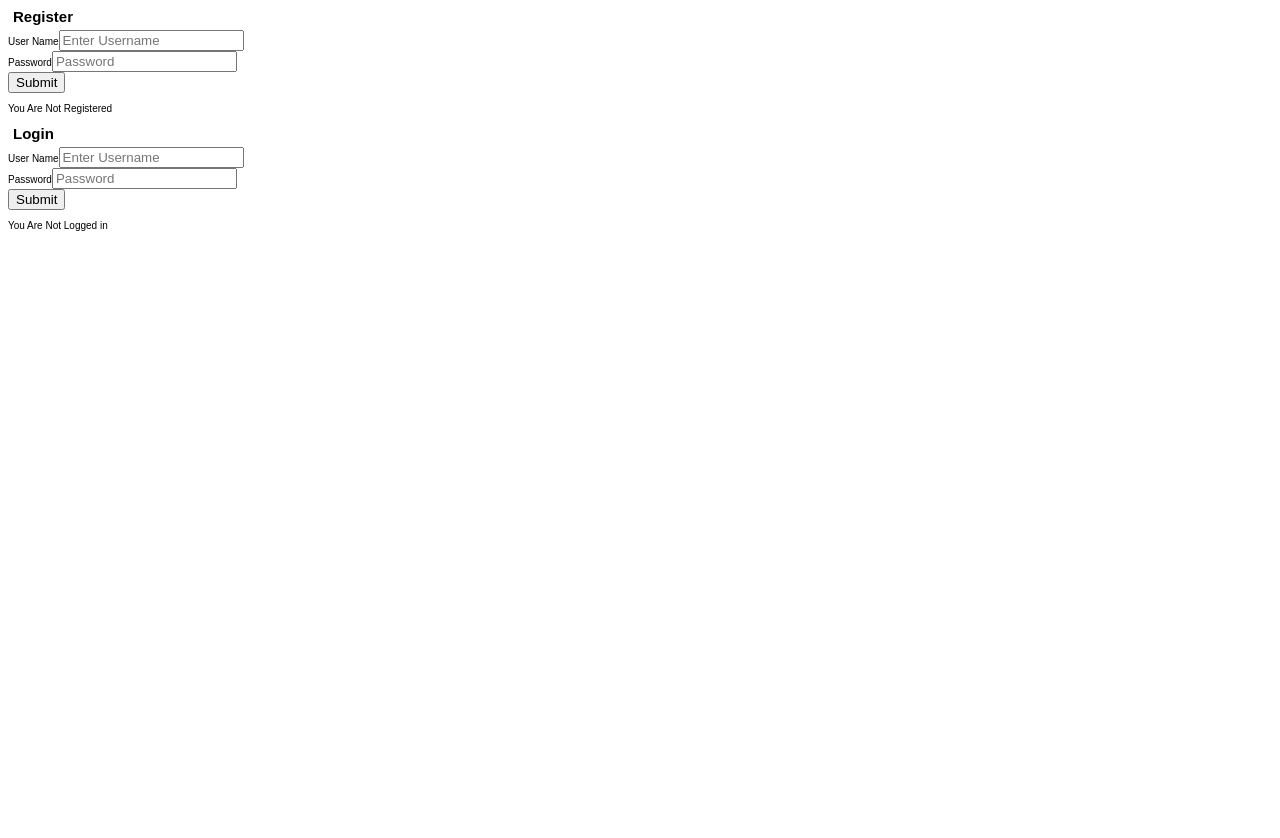
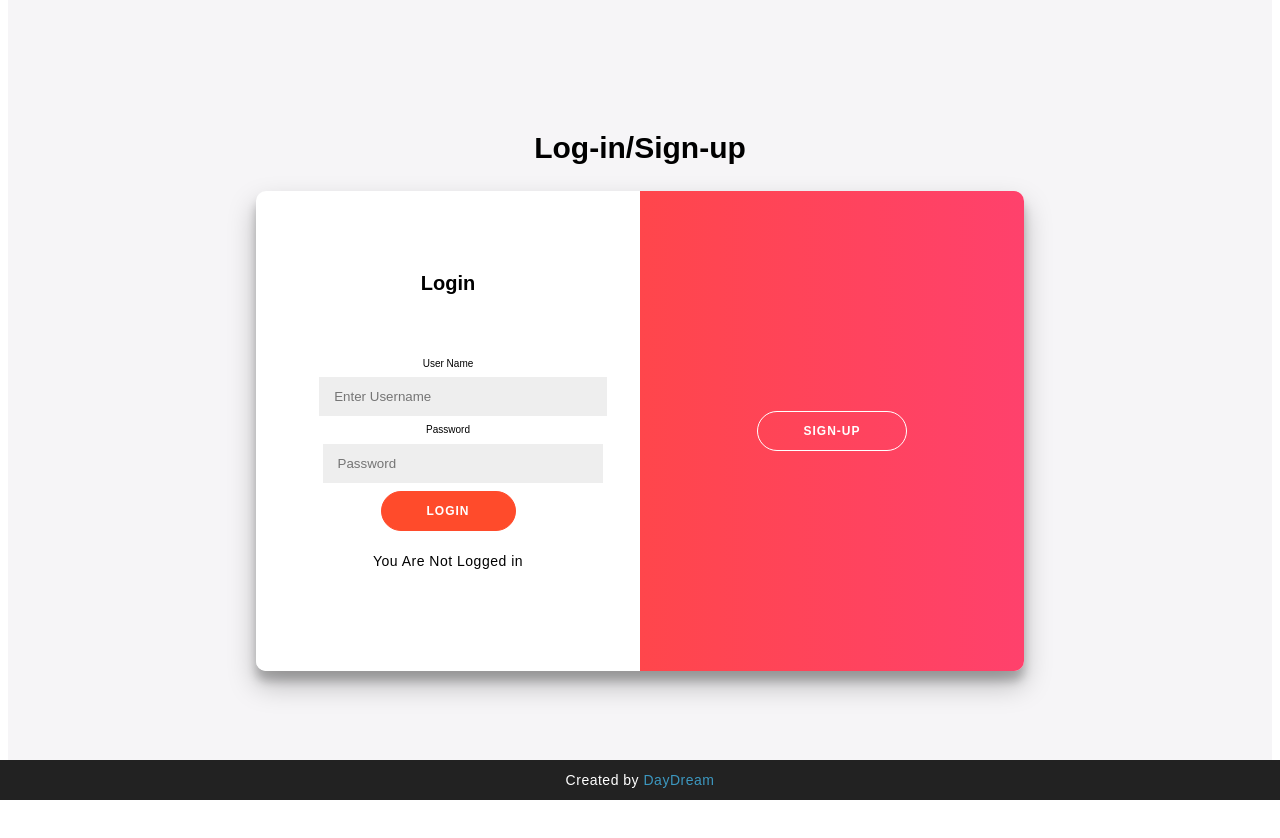
Before and after one commit to VodkaPeach/Interactive_Calendar_React, a React (Create React App) app: page /Account in a window 1280 px wide. Before the commit the page ends 800 px from the top, so only its background shows below. Built offline with nearby package versions, Linux system fonts and the light colour scheme.

Commit message:
add: styles for the login page

```diff
--- a/src/App.js
+++ b/src/App.js
@@ -8,9 +8,6 @@ import { nanoid } from "nanoid";
 import { Temporal, Intl, toTemporalInstant } from '@js-temporal/polyfill';
 import Course from "./components/course/course";
 import EventAdd from "./components/EventAdd";
-import Register from "./components/Register";
-import { Routes, Route } from "react-router-dom";
-import Login from "./components/Login";
 import Cookies from "universal-cookie";
 const cookies = new Cookies();
 const USER = cookies.get("USER");
@@ -35,6 +32,9 @@ function App(props) {
   const [gDay, setGDay] = useState(todayDate);
   const isThisMonth = thisMonth === gDay.slice(5, 7);
 
+  // login status
+  const [isLoggedIn, setIsLoggedIn] = useState(false);
+
 
   function generateData() {
     // {givenDate} is a string of ISO8062, the selected day.
@@ -48,7 +48,7 @@ function App(props) {
     // number of days in last month.
     const daysInLastMonth = new Date(givenDate.getFullYear(), givenDate.getMonth(), 0).getDate();
     //
-    const eventsInThisMonth = EVENTS.filter(event=>event.date.slice(5,7)===gDay.slice(5,7));
+    const eventsInThisMonth = isLoggedIn? EVENTS.filter(event=>event.date.slice(5,7)===gDay.slice(5,7)):null;
 
     function buildData(id, name, isToday, hasEvent, isSelected, isInThisMonth) {
       const day = {
@@ -71,7 +71,7 @@ function App(props) {
 
     let isTd, isSl = false;
     for (let i = 0; i < daysInMonth; i++) {
-      const eventI = eventsInThisMonth.filter(event => Number(event.date.slice(8,10))===i+1);
+      const eventI = isLoggedIn? eventsInThisMonth.filter(event => Number(event.date.slice(8,10))===i+1):[];
 
       if (i + 1 === Number(today) && isThisMonth) {
         isTd = true;
@@ -108,13 +108,22 @@ function App(props) {
     e.preventDefault();
     setGDay(e.target.value);
   }
-  //console.log(EVENTS);
+
+  // toggle isLogin
+  function toggleIsLoggedIn(isLogin) {
+    setIsLoggedIn(isLogin);
+  }
+
+
+/*   console.log(EVENTS);
+  EVENTS.pop();
+  cookies.set("EVENTS", EVENTS, {path: "/"}); */
 
   // Month Display.
   const monthDisplay = (<Month id={"monthDisplay"} key={`monthDisplay`} gDay={gDay} clickDay={clickDay} generateData={generateData} />);
 
   // Events
-  const events = EVENTS ? EVENTS.filter(event=>event.date.slice(0, 10)===gDay).map(event => <Event id={event._id} key={event._id} name={event.name} date={event.date}
+  const events = isLoggedIn ? EVENTS.filter(event=>event.date.slice(0, 10)===gDay).map(event => <Event id={event._id} key={event._id} name={event.name} date={event.date}
     startTime={event.startTime} endTime={event.endTime} description={event.description} creator={event.creator}/>) : null;
 
   // Week Display.
@@ -155,7 +164,7 @@ function App(props) {
           <a href="/Account">Register/Login</a>
         </div>
         <div className="Account">
-          <p>{USER.username}</p>
+          <p>{isLoggedIn? USER.username:null}</p>
         </div>
       </section>
       {grid}
--- a/src/components/Account.js
+++ b/src/components/Account.js
@@ -1,20 +1,46 @@
 import React from "react";
-import { Col, Row } from "react-bootstrap";
 import Login from "./Login";
 import Register from "./Register";
+import classes from "./Account.module.css";
+import { useState } from 'react';
 
 export default function Account() {
+  const [isPanelActive, setIsPanelActive] = useState(false);
+  function handleGhostSignup(){
+    setIsPanelActive(true);
+  }
+  function handleGhostSignIn(){
+    setIsPanelActive(false);
+  }
+
   return (
-    <Row>
-      {/* Register */}
-      <Col xs={12} sm={12} md={6} lg={6}>
-        <Register />
-      </Col>
+    <div className={classes.body}>
+      <h1>Log-in/Sign-up</h1>
+      <div className={`${classes.container}${isPanelActive ? " "+classes.rightPanelActive: ""}`}>
+        <div className={`${classes.formContainer} ${classes.signUpContainer}`}>
+          <Register />
+        </div>
+        <div className={`${classes.formContainer} ${classes.signInContainer}`}>
+          <Login />
+        </div>
+        <div className={classes.overlayContainer}>
+          <div className={classes.overlay}>
+            <div className={`${classes.overlayPanel} ${classes.overlayLeft}`}>
+              <button className={classes.ghost} onClick={handleGhostSignIn}>Login</button>
+            </div>
+            <div className={`${classes.overlayPanel} ${classes.overlayRight}`}>
+              <button className={classes.ghost} onClick={handleGhostSignup}>Sign-up</button>
+            </div>
+          </div>
+        </div>
+      </div>
+      <footer className={classes.footer}>
+        <p>
+          Created by
+          <a href="https://github.com/DayDreamWake" target="_blank"> DayDream</a>
+        </p>
+      </footer>
 
-      {/* Login */}
-      <Col xs={12} sm={12} md={6} lg={6}>
-        <Login />
-      </Col>
-    </Row>
+    </div>
   );
 }
--- /dev/null
+++ b/src/components/Account.module.css
@@ -0,0 +1,230 @@
+@import url('https://fonts.googleapis.com/css2?family=Poppins:ital,wght@0,200;1,100&display=swap');
+
+.body {
+    box-sizing: border-box;
+    background: #f6f5f7;
+    display: flex;
+    justify-content: center;
+    align-items: center;
+    flex-direction: column;
+    font-family: 'Montserrat', sans-serif;
+    height: 100vh;
+    margin: -20px 0 50px;
+}
+
+.body h1 {
+    font-weight: bold;
+    margin: 0;
+    padding: 2%;
+    font-size: 30px;
+}
+
+.body h2 {
+    text-align: center;
+    font-size: 20px;
+    padding: 20% 0 15%;
+}
+
+
+.body p {
+    font-size: 14px;
+    font-weight: 100;
+    line-height: 20px;
+    letter-spacing: 0.5px;
+    margin: 20px 0 30px;
+}
+
+
+.body button {
+    border-radius: 20px;
+    border: 1px solid #ff4b2b;
+    background-color: #ff4b2b;
+    color: #ffffff;
+    font-size: 12px;
+    font-weight: bold;
+    padding: 12px 45px;
+    letter-spacing: 1px;
+    text-transform: uppercase;
+    transition: transform 80ms ease-in;
+}
+
+
+.body button:active {
+    transform: scale(0.95);
+}
+
+.body button:focus {
+    outline: none;
+}
+
+
+.body button.ghost {
+    background-color: transparent;
+    border-color: #ffffff;
+}
+
+
+.body form {
+    background-color: #ffffff;
+    display: flex;
+    align-items: center;
+    justify-content: baseline;
+    flex-direction: column;
+    padding: 0 50px;
+    height: 100%;
+    text-align: center;
+}
+
+.body input {
+    background-color: #eee;
+    border: none;
+    padding: 12px 15px;
+    margin: 8px 0;
+    width: 100%;
+}
+
+.body .container {
+    background-color: #fff;
+    border-radius: 10px;
+    box-shadow: 0 14px 28px rgba(0, 0, 0, 0.25), 0 10px 10px rgba(0, 0, 0, 0.22);
+    position: relative;
+    overflow: hidden;
+    width: 768px;
+    max-width: 100%;
+    min-height: 480px;
+}
+
+.body .formContainer {
+    position: absolute;
+    top: 0;
+    height: 100%;
+    transition: all 0.6s ease-in-out;
+}
+
+.signInContainer {
+    left: 0;
+    width: 50%;
+    z-index: 2;
+}
+
+.container.rightPanelActive .signInContainer {
+    transform: translateX(100%);
+    opacity: 0;
+}
+
+.signUpContainer {
+    left: 0;
+    width: 50%;
+    opacity: 0;
+    z-index: 1;
+}
+
+.container.rightPanelActive .signUpContainer {
+    transform: translateX(100%);
+    opacity: 1;
+    z-index: 5;
+    animation: show 0.6s;
+}
+
+@keyframes show {
+
+    0%,
+    49.99% {
+        opacity: 0;
+        z-index: 1;
+    }
+
+    50%,
+    100% {
+        opacity: 1;
+        z-index: 5;
+    }
+}
+
+.overlayContainer {
+    position: absolute;
+    top: 0;
+    left: 50%;
+    width: 50%;
+    height: 100%;
+    overflow: hidden;
+    transition: transform 0.6s ease-in-out;
+    z-index: 100;
+}
+
+.container.rightPanelActive .overlayContainer {
+    transform: translateX(-100%);
+}
+
+.overlay {
+    background: #ff4b2b;
+    background: -webkit-linear-gradient(to right, #ff4b2b, #ff416c);
+    background: linear-gradient(to right, #ff4b2b, #ff416c);
+    background-repeat: no-repeat;
+    background-size: cover;
+    background-position: 0 0;
+    color: #ffffff;
+    position: relative;
+    left: -100%;
+    height: 100%;
+    width: 200%;
+    transform: translateX(0);
+    transition: transform 0.6s ease-in-out;
+}
+
+.container.rightPanelActive .overlay {
+    transform: translateX(50%);
+}
+
+.overlayPanel {
+    position: absolute;
+    display: flex;
+    align-items: center;
+    justify-content: center;
+    flex-direction: column;
+    text-align: center;
+    top: 0;
+    height: 100%;
+    width: 50%;
+    transform: translateX(0);
+    transition: transform 0.6s ease-in-out;
+}
+
+.overlayLeft {
+    transform: translateX(-20%);
+}
+
+.container.rightPanelActive .overlayLeft {
+    transform: translateX(0);
+}
+
+.overlayRight {
+    right: 0;
+    transform: translateX(0);
+}
+
+.container.rightPanelActive .overlayRight {
+    transform: translateX(20%);
+}
+
+.footer {
+    background-color: #222;
+    color: #fff;
+    font-size: 14px;
+    bottom: 0;
+    position: fixed;
+    left: 0;
+    right: 0;
+    text-align: center;
+    z-index: 999;
+}
+
+.footer p {
+    margin: 10px 0;
+
+}
+
+.footer a {
+    color: #3c97bf;
+    text-decoration: none;
+}
--- a/src/components/Login.js
+++ b/src/components/Login.js
@@ -61,7 +61,7 @@ export default function Login() {
                 {/* submit button */}
                 <Button variant="primary" type="submit"
                     onClick={(e) => handleSubmit(e)}>
-                    Submit
+                    Login
                 </Button>
                 {/* display success message */}
                 {login ? (
--- a/src/components/Register.js
+++ b/src/components/Register.js
@@ -29,7 +29,7 @@ export default function Register(){
 
     return(
         <>
-            <h2>Register</h2>
+            <h2>Sign-up</h2>
             <Form onSubmit={(e) => handleSubmit(e)}>
                 {/* email */}
                 <Form.Group controlId="formBasicUsername">
@@ -56,7 +56,7 @@ export default function Register(){
                 {/* submit button */}
                 <Button variant="primary" type="submit"
                     onClick={(e) => handleSubmit(e)}>
-                    Submit
+                    Sign-up
                 </Button>
                 {/* display success message */}
                 {register ? (
--- a/src/components/customHooks/useUser.js
+++ /dev/null
@@ -1,6 +0,0 @@
-import React, { useState } from 'react';
-
-
-export default function useUser(){
-
-}
```
Also changed, not shown: src/AddEventButton.js (added, +20 -0 lines), 1 other file (tests, documents, lock files or other folders).
